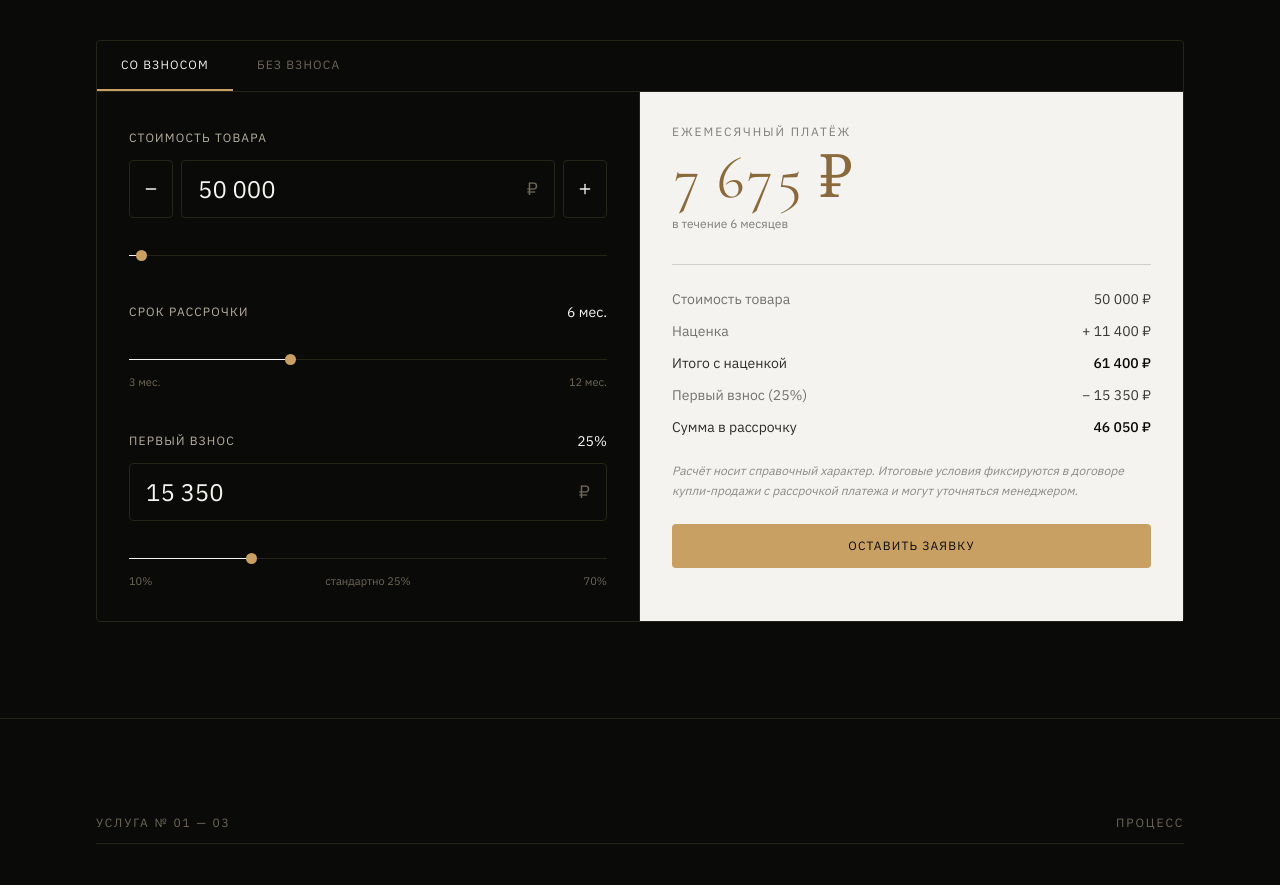
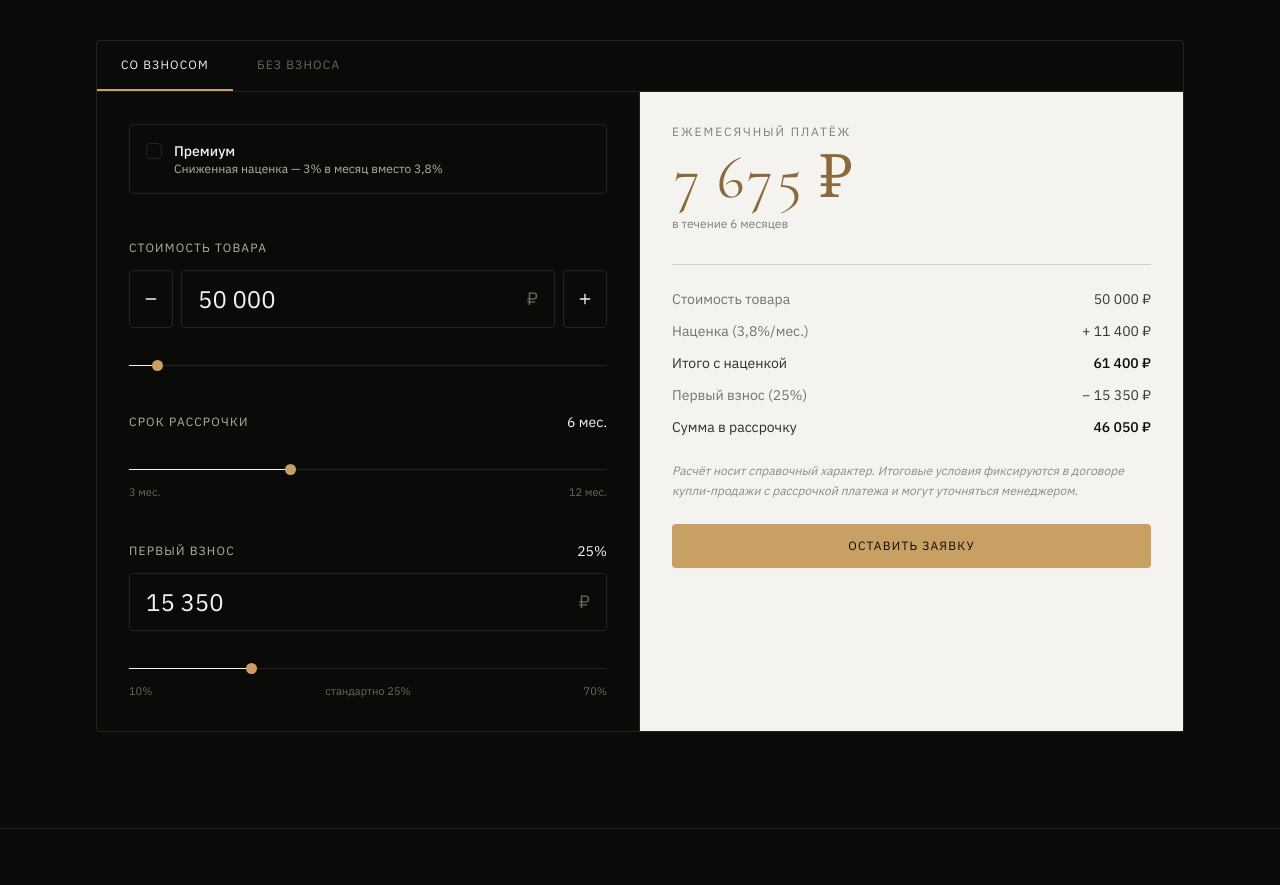
Before and after one commit to Navrazov/nisab, a React (Vite) app: page / in a window 1280 px wide. Shown: the part 1266-2151 px from the top of the page. Built offline with nearby package versions, Linux system fonts and the light colour scheme.

Commit message:
Widen price range to 1,000–1,000,000 and add Premium rate toggle
Price bounds were 3,000–3,000,000, now 1,000–1,000,000. Added a "Премиум"
checkbox in the calculator that switches the monthly markup rate from the
standard 3.8% to 3%, recalculating everything live.

```diff
--- a/src/components/Calculator.tsx
+++ b/src/components/Calculator.tsx
@@ -1,5 +1,5 @@
 import { useEffect, useMemo, useState, type ChangeEvent } from 'react'
-import { Minus, Plus } from 'lucide-react'
+import { Check, Minus, Plus } from 'lucide-react'
 import { Container } from './ui/Container'
 import { Slider } from './ui/Slider'
 import { buildWhatsAppHref } from '../lib/contacts'
@@ -14,7 +14,9 @@ import {
   MIN_DOWN_PAYMENT_PERCENT,
   MIN_MONTHS,
   MIN_PRICE,
+  PREMIUM_MONTHLY_MARKUP_RATE,
   PRICE_STEP,
+  STANDARD_MONTHLY_MARKUP_RATE,
   calculate,
   formatNumber,
   formatRub,
@@ -30,6 +32,7 @@ const TABS: { id: Mode; label: string }[] = [
 
 export function Calculator() {
   const [mode, setMode] = useState<Mode>('withDown')
+  const [isPremium, setIsPremium] = useState(false)
   const [price, setPrice] = useState(DEFAULT_PRICE)
   const [priceInput, setPriceInput] = useState(formatNumber(DEFAULT_PRICE))
   const [months, setMonths] = useState(DEFAULT_MONTHS)
@@ -42,10 +45,11 @@ export function Calculator() {
   const downAmountCursor = useCursorSafeDigitInput()
 
   const effectiveDownPercent = mode === 'noDown' ? 0 : downPercent
+  const monthlyMarkupRate = isPremium ? PREMIUM_MONTHLY_MARKUP_RATE : STANDARD_MONTHLY_MARKUP_RATE
 
   const result = useMemo(
-    () => calculate(price, months, effectiveDownPercent),
-    [price, months, effectiveDownPercent],
+    () => calculate(price, months, effectiveDownPercent, monthlyMarkupRate),
+    [price, months, effectiveDownPercent, monthlyMarkupRate],
   )
 
   const roundedDownPercent = Math.round(result.downPaymentPercent)
@@ -65,9 +69,10 @@ export function Calculator() {
         ? `Взнос ${roundedDownPercent}% (${formatRub(result.downPaymentAmount)}).`
         : 'Без первого взноса.',
       `Ежемесячный платёж: ${formatRub(result.monthlyPayment)}.`,
-    ]
+      isPremium ? 'Тариф: Премиум.' : '',
+    ].filter(Boolean)
     return buildWhatsAppHref(parts.join(' '))
-  }, [mode, result, roundedDownPercent])
+  }, [mode, result, roundedDownPercent, isPremium])
 
   function handlePriceChange(event: ChangeEvent<HTMLInputElement>) {
     const { digits, restoreCursor } = priceCursor.parseWithCursor(event)
@@ -150,6 +155,28 @@ export function Calculator() {
 
           <div className="grid lg:grid-cols-2 lg:divide-x lg:divide-line">
             <div className="space-y-10 p-6 sm:p-8">
+              <label className="flex cursor-pointer items-start gap-3 rounded-sm border border-line p-4 transition-colors duration-200 hover:border-ink">
+                <input
+                  type="checkbox"
+                  checked={isPremium}
+                  onChange={(event) => setIsPremium(event.target.checked)}
+                  className="sr-only"
+                />
+                <span
+                  className={`mt-0.5 flex h-4 w-4 shrink-0 items-center justify-center rounded-sm border transition-colors duration-200 ${
+                    isPremium ? 'border-accent bg-accent' : 'border-line'
+                  }`}
+                >
+                  {isPremium && <Check className="h-3 w-3 text-paper" />}
+                </span>
+                <span>
+                  <span className="block text-sm font-medium text-ink">Премиум</span>
+                  <span className="block text-xs text-ink-soft">
+                    Сниженная наценка — 3% в месяц вместо 3,8%
+                  </span>
+                </span>
+              </label>
+
               <div>
                 <label htmlFor="price" className="text-xs tracking-[0.1em] text-ink-soft uppercase">
                   Стоимость товара
@@ -279,7 +306,10 @@ export function Calculator() {
 
               <div className="mt-8 space-y-3 border-t border-paper/15 pt-6 text-sm">
                 <Row label="Стоимость товара" value={formatRub(result.price)} />
-                <Row label="Наценка" value={`+ ${formatRub(result.markupAmount)}`} />
+                <Row
+                  label={`Наценка (${isPremium ? '3' : '3,8'}%/мес.)`}
+                  value={`+ ${formatRub(result.markupAmount)}`}
+                />
                 <Row label="Итого с наценкой" value={formatRub(result.totalWithMarkup)} strong />
                 {mode === 'withDown' && (
                   <div className="animate-fade-in">
--- a/src/lib/calculator.ts
+++ b/src/lib/calculator.ts
@@ -1,7 +1,8 @@
-export const MONTHLY_MARKUP_RATE = 0.038
+export const STANDARD_MONTHLY_MARKUP_RATE = 0.038
+export const PREMIUM_MONTHLY_MARKUP_RATE = 0.03
 
-export const MIN_PRICE = 3000
-export const MAX_PRICE = 3000000
+export const MIN_PRICE = 1000
+export const MAX_PRICE = 1000000
 export const DEFAULT_PRICE = 50000
 export const PRICE_STEP = 500
 
@@ -29,13 +30,14 @@ export function calculate(
   price: number,
   months: number,
   downPaymentPercent: number,
+  monthlyMarkupRate: number = STANDARD_MONTHLY_MARKUP_RATE,
 ): CalculatorResult {
   const safePrice = Number.isFinite(price) && price > 0 ? price : 0
   const safeMonths = Math.min(MAX_MONTHS, Math.max(MIN_MONTHS, months))
   const safeDownPercent = Math.min(100, Math.max(0, downPaymentPercent))
 
-  const markupPercent = MONTHLY_MARKUP_RATE * safeMonths * 100
-  const markupAmount = safePrice * (MONTHLY_MARKUP_RATE * safeMonths)
+  const markupPercent = monthlyMarkupRate * safeMonths * 100
+  const markupAmount = safePrice * (monthlyMarkupRate * safeMonths)
   const totalWithMarkup = safePrice + markupAmount
   const downPaymentAmount = totalWithMarkup * (safeDownPercent / 100)
   const financedAmount = totalWithMarkup - downPaymentAmount
```
